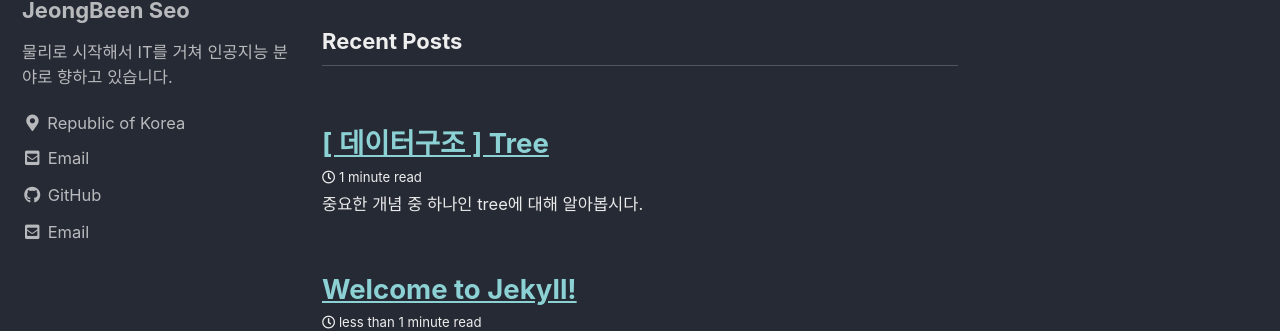
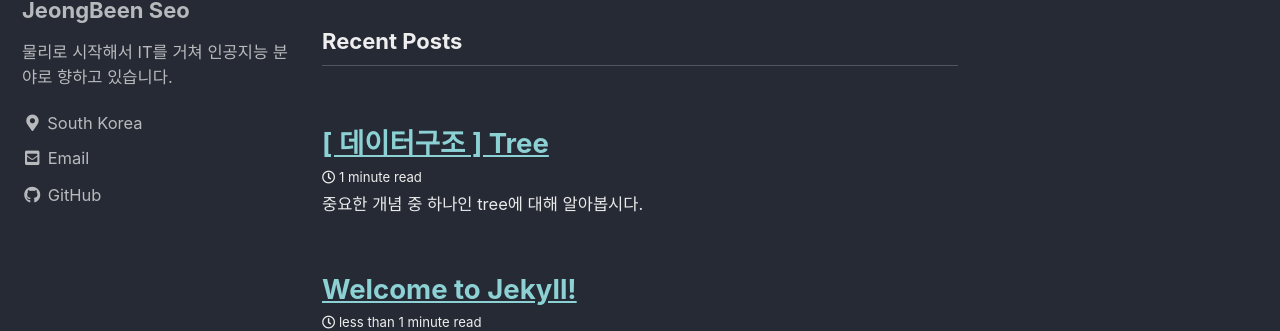
Before and after one commit to claire-1125/claire-1125.github.io, a Jekyll site: the page built from index.html, in a window 1280 px wide. Shown: the part 114-445 px from the top of the page. Built offline with Jekyll 4.4.1, drawn with Linux system fonts in a browser that asks for light colours; cached includes are drawn as plain includes; the list of posts is cut into pages by our own code.

Commit message:
Update _config.yml

```diff
--- a/_config.yml
+++ b/_config.yml
@@ -21,7 +21,7 @@
 title_separator          : "-"
 subtitle                 : # site tagline that appears below site title in masthead
 name                     : "JeongBeen Seo"
-description              : "An amazing website."
+description              : "안녕하세요"
 url                      : "https://claire-1125.github.io" # the base hostname & protocol for your site e.g. "https://mmistakes.github.io"
 baseurl                  : ""# the subpath of your site, e.g. "/blog"
 repository               : # GitHub username/repo-name e.g. "mmistakes/minimal-mistakes"
@@ -106,8 +106,8 @@
   name             : "JeongBeen Seo"
   avatar           : # path of avatar image, e.g. "/assets/images/bio-photo.jpg"
   bio              : "물리로 시작해서 IT를 거쳐 인공지능 분야로 향하고 있습니다."
-  location         : "Republic of Korea"
-  email            : "sjb2774@naver.com"
+  location         : "South Korea"
+  email            :
   links:
     - label: "Email"
       icon: "fas fa-fw fa-envelope-square"
@@ -219,7 +219,7 @@
 permalink: /:categories/:title/
 paginate: 5 # amount of posts to show
 paginate_path: /page:num/
-timezone: # https://en.wikipedia.org/wiki/List_of_tz_database_time_zones
+timezone: Asia/Seoul # https://en.wikipedia.org/wiki/List_of_tz_database_time_zones
 
 
 # Plugins (previously gems:)
```
